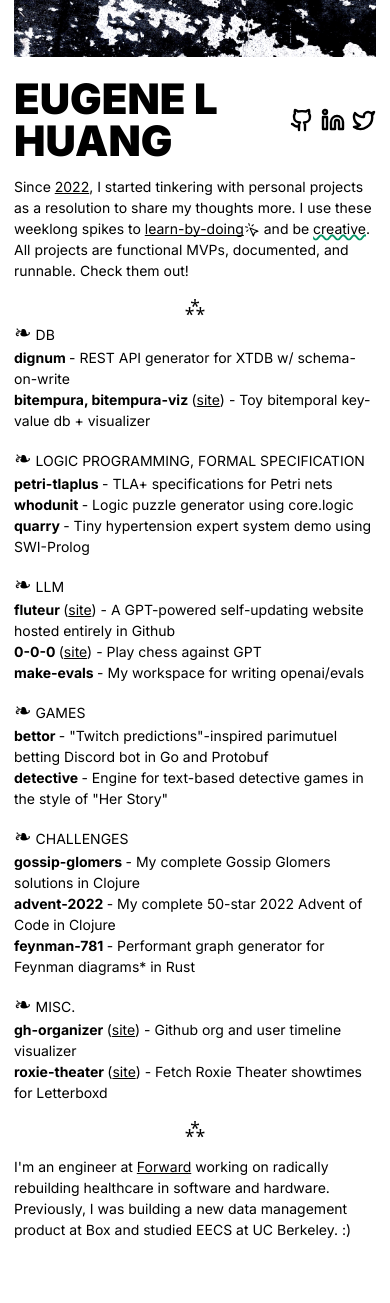
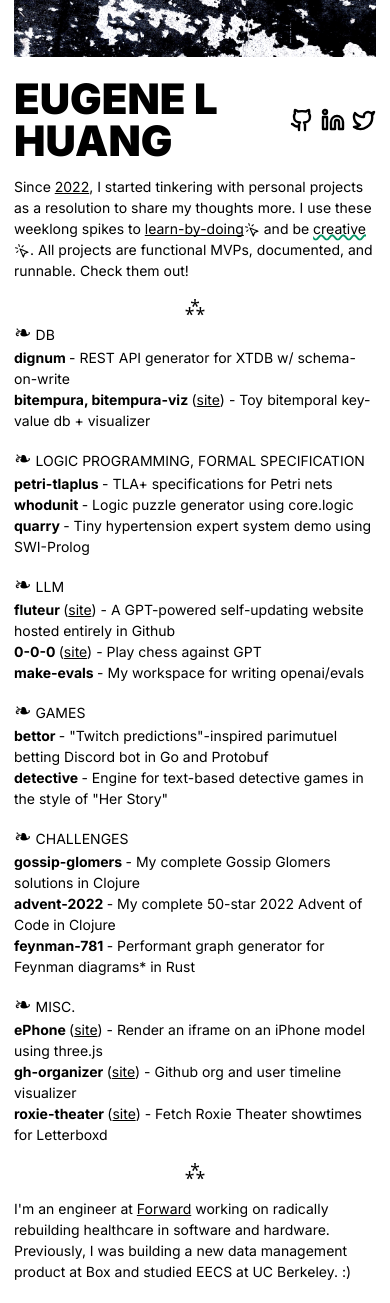
Before and after one commit to elh/elh.github.io, a React (Create React App) app: page / in a window 390 px wide. Before the commit the page ends 1261 px from the top, so only its background shows below. Built offline with nearby package versions, Linux system fonts and the light colour scheme.

Commit message:
add ePhone and link to it for some flavor

```diff
--- a/data/content.yaml
+++ b/data/content.yaml
@@ -60,6 +60,10 @@
       #   desc: My short-lived 2019 Advent of Code in Clojure
   - name: Misc.
     repos:
+    - repo: ePhone
+      desc: Render an iframe on an iPhone model using three.js
+      q: How can HTML be rendered in 3D?
+      homepage: https://elh.github.io/ePhone/
     - repo: gh-organizer
       desc: Github org and user timeline visualizer
       q: How have projects evolved over time in my Github org?
--- a/public/content.json
+++ b/public/content.json
@@ -101,6 +101,12 @@
         "name": "Misc.",
         "repos": [
           {
+            "repo": "ePhone",
+            "desc": "Render an iframe on an iPhone model using three.js",
+            "q": "How can HTML be rendered in 3D?",
+            "homepage": "https://elh.github.io/ePhone/"
+          },
+          {
             "repo": "gh-organizer",
             "desc": "Github org and user timeline visualizer",
             "q": "How have projects evolved over time in my Github org?",
--- a/src/App.js
+++ b/src/App.js
@@ -35,7 +35,7 @@
     <div>
       <div className="mt-4">
         {/* Factor out into content file when I support html/markdown */}
-        Since <a href={"https://elh.github.io/gh-organizer/#/owners/elh/repo-timeline"} target="_blank" rel="noreferrer" className="link">2022</a>, I started tinkering with personal projects as a resolution to share my thoughts more. I use these weeklong spikes to <button className="link" onClick={toggleShowQuestions}>learn-by-doing<MousePointerClick size={16} strokeWidth={1.6} /></button> and be <span className="underline decoration-wavy underline-offset-0 decoration-2 decoration-emerald-600">creative</span>. All projects are functional MVPs, documented, and runnable. Check them out!
+        Since <a href={"https://elh.github.io/gh-organizer/#/owners/elh/repo-timeline"} target="_blank" rel="noreferrer" className="link">2022</a>, I started tinkering with personal projects as a resolution to share my thoughts more. I use these weeklong spikes to <button className="link" onClick={toggleShowQuestions}>learn-by-doing<MousePointerClick size={16} strokeWidth={1.6} /></button> and be <a href={"https://elh.github.io/ePhone/"}><span className="underline decoration-wavy underline-offset-0 decoration-2 decoration-emerald-600">creative</span><MousePointerClick size={16} strokeWidth={1.6} /></a>. All projects are functional MVPs, documented, and runnable. Check them out!
       </div>
       <div className="mt-4 text-center text-xl">⁂</div>
       {projects && projects.groups.map((group, i) =>
```
